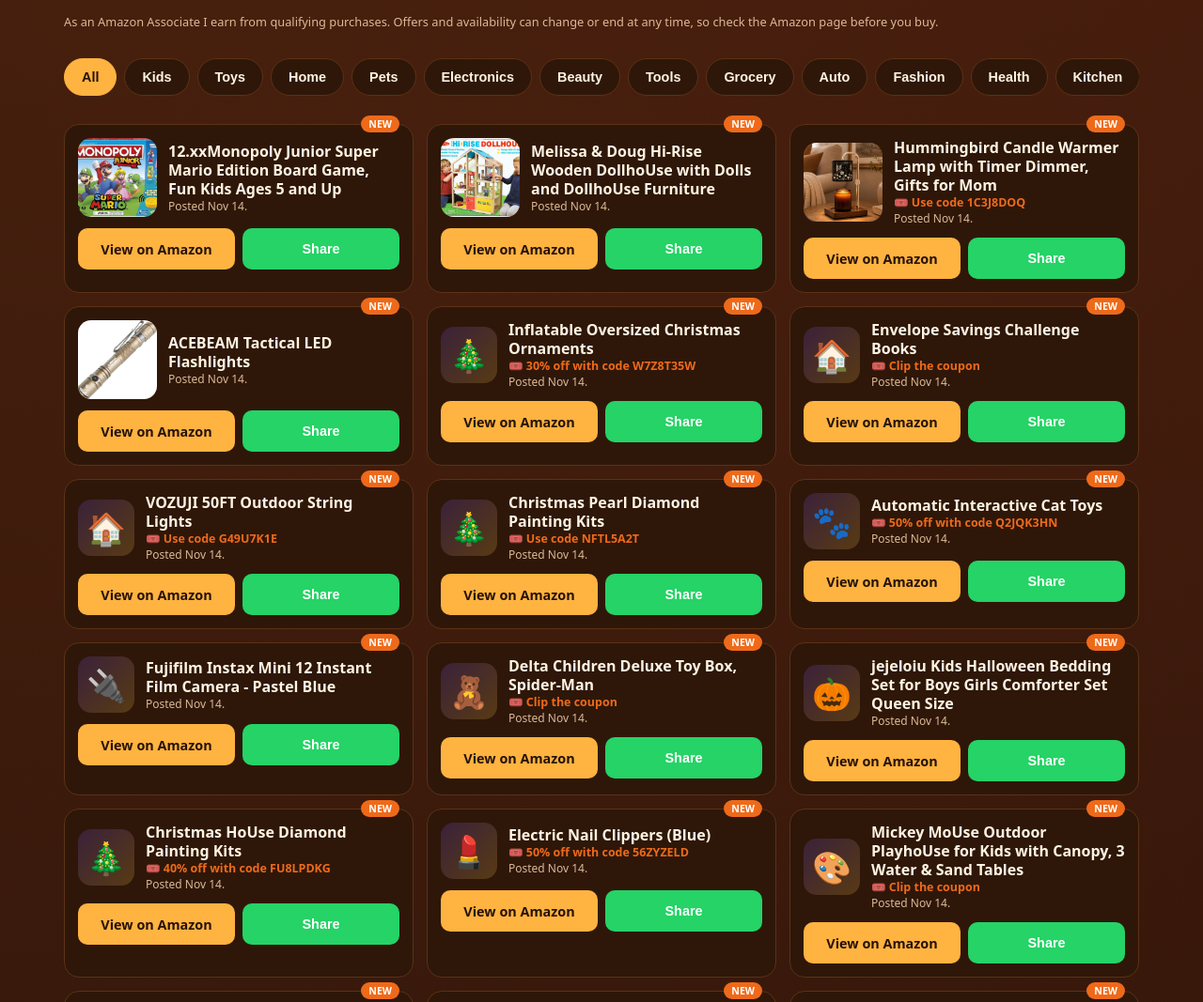
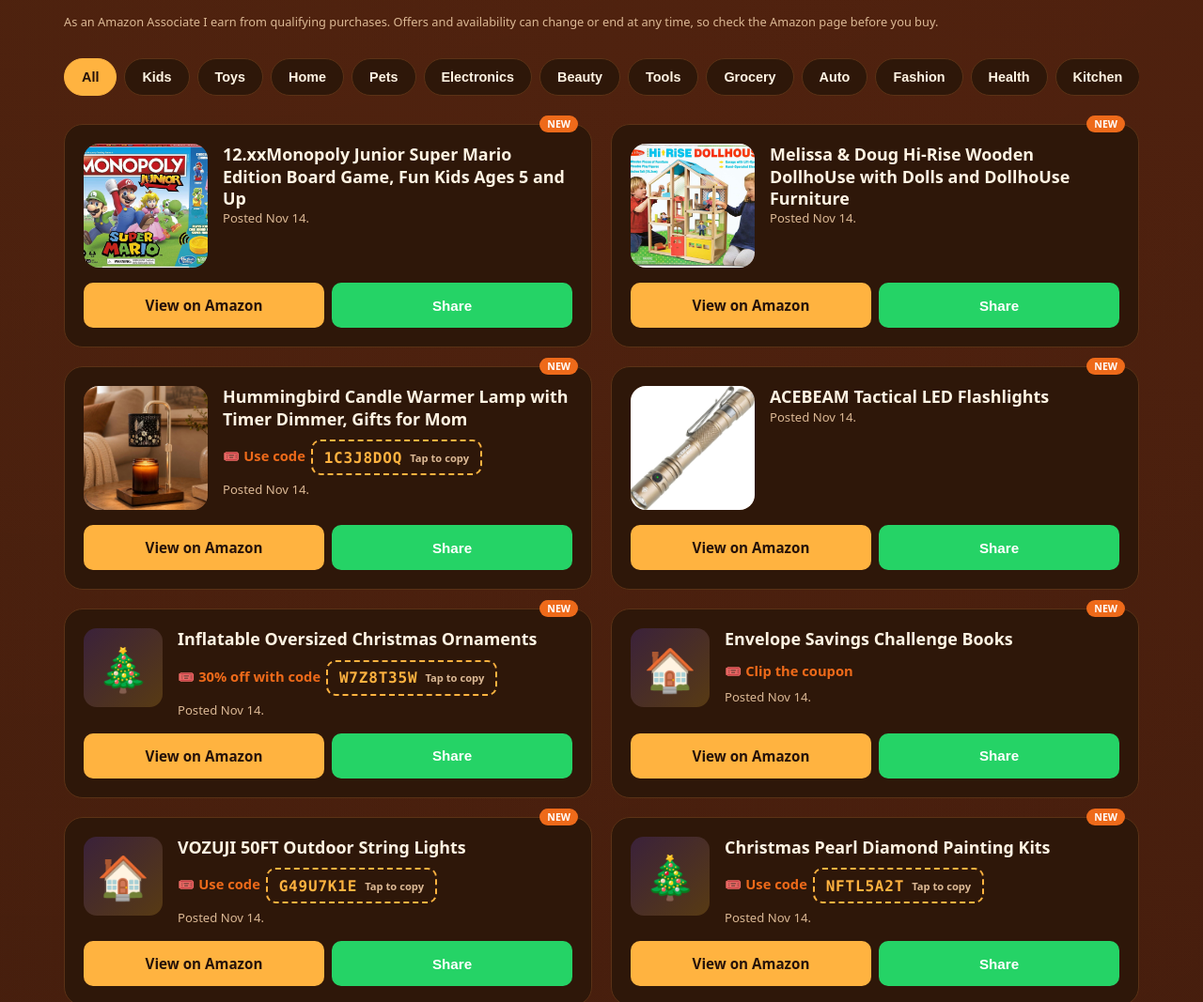
Before and after one commit to ankurjainoist/dealsgenieusa, a plain HTML site: page index.html in a window 1280 px wide. Shown: the part 1180-2247 px from the top of the page at 94% size. Drawn offline with Linux system fonts and the light colour scheme.

Commit message:
Add files via upload

```diff
--- a/index.html
+++ b/index.html
@@ -131,6 +131,30 @@ footer{text-align:center;color:var(--muted);font-size:.75rem;padding:24px 0}
 .leaf{position:fixed;top:-40px;z-index:5;pointer-events:none;user-select:none;animation:fall linear infinite;will-change:transform}
 @keyframes fall{0%{transform:translate3d(0,0,0) rotate(0)}100%{transform:translate3d(var(--dx,60px),calc(100vh + 80px),0) rotate(540deg)}}
 @media(prefers-reduced-motion:reduce){.leaf{display:none}}
+
+/* ===== bigger 2-column deal cards ===== */
+#list{grid-template-columns:repeat(2,minmax(0,1fr));gap:20px}
+@media(max-width:700px){#list{grid-template-columns:1fr}}
+#list .card{display:flex;flex-direction:column;padding:20px;border-radius:20px}
+#list .card .row{gap:16px;align-items:flex-start}
+#list .card .t{font-size:1.12rem;line-height:1.3}
+#list .card .em{width:84px;height:84px;font-size:2.8rem}
+#list .card .em.has-img{width:132px;height:132px;border-radius:16px}
+#list .card .muted{font-size:.82rem!important}
+#list .card .left{font-size:.92rem;margin:8px 0 4px;font-weight:700;line-height:1.9}
+#list .card .acts{margin-top:auto;padding-top:16px}
+#list .card .acts a,#list .card .acts button{min-height:48px;font-size:.95rem}
+.main .em.has-img{width:140px;height:140px}
+.main .left{font-size:.95rem;line-height:1.9}
+@media(max-width:480px){#list .card{padding:16px}#list .card .em.has-img{width:104px;height:104px}#list .card .em{width:72px;height:72px;font-size:2.3rem}.main .em.has-img{width:112px;height:112px}}
+/* ===== click-to-copy coupon chip ===== */
+.cp{display:inline-flex;align-items:center;gap:8px;margin:2px 2px;padding:6px 12px;border:2px dashed var(--gold);border-radius:10px;background:transparent;color:var(--gold);font:800 1rem ui-monospace,SFMono-Regular,Menlo,Consolas,monospace;letter-spacing:.8px;cursor:pointer;min-height:38px;vertical-align:middle;transition:background .15s,color .15s}
+.cp::after{content:"Tap to copy";font:600 .7rem system-ui,-apple-system,"Segoe UI",Roboto,sans-serif;letter-spacing:0;color:var(--muted)}
+.cp:hover{background:#ffc83d22}
+.cp:focus-visible{outline:3px solid var(--gold);outline-offset:2px}
+.cp.done{background:var(--gold);color:var(--ong);border-style:solid}
+.cp.done::after{content:"Copied ✓";color:var(--ong)}
+@media(prefers-reduced-motion:reduce){.cp{transition:none}}
 </style>
 </head>
 <body>
@@ -235,6 +259,13 @@ $('tick').innerHTML=(((TGV?['🦃 Happy Thanksgiving from DealsGenie!']:[]).conc
 const imgOf=d=>{const u=String(d.img||d.image||d.photo||d.pic||'').trim();return u&&!/api\.telegram\.org/i.test(u)&&/^(https:\/\/|\/|[\w.\-\/]+\.(jpe?g|png|webp|gif)(\?.*)?$)/i.test(u)?u:''};
 function pic(el,d){const u=imgOf(d);if(!u||!el)return;const i=document.createElement('img'),e=el.textContent;i.alt=d.t||'';i.loading='lazy';i.decoding='async';i.referrerPolicy='no-referrer';
 i.onerror=()=>{el.classList.remove('has-img');el.textContent=e;el.setAttribute('aria-hidden','true')};i.src=u;el.textContent='';el.removeAttribute('aria-hidden');el.classList.add('has-img');el.appendChild(i)}
+function copyCode(c,b){const ok=()=>{b.classList.add('done');clearTimeout(b._t);b._t=setTimeout(()=>b.classList.remove('done'),1800)};
+const fb=()=>{const t=document.createElement('textarea');t.value=c;t.setAttribute('readonly','');t.style.cssText='position:fixed;top:0;left:0;opacity:0';document.body.appendChild(t);t.select();try{document.execCommand('copy')}catch(e){}t.remove();ok()};
+if(navigator.clipboard&&window.isSecureContext)navigator.clipboard.writeText(c).then(ok,fb);else fb()}
+function fillNote(el,nt){const m=/\b[Cc]ode\s*:?\s*([A-Z0-9]{5,12})\b/.exec(nt);if(!m){el.textContent=nt;return}
+const code=m[1],at=m.index+m[0].length-code.length,b=document.createElement('button');b.type='button';b.className='cp';b.textContent=code;b.setAttribute('aria-label','Copy coupon code '+code);
+b.onclick=e=>{e.preventDefault();e.stopPropagation();copyCode(code,b)};
+el.appendChild(document.createTextNode(nt.slice(0,at)));el.appendChild(b);el.appendChild(document.createTextNode(nt.slice(at+code.length)))}
 function share(d){window.dgTrack&&window.dgTrack('share',{method:'whatsapp',item_id:d.t});const txt='🔥 '+d.t+(d.n&&!missed(d)?'\n'+d.n:'')+'\nSee the deal: https://dealsgenieusa.com/';
 open('https://wa.me/?text='+encodeURIComponent(txt),'_blank')}
 function votes(d){return +ls('v_'+d.t)||0}
@@ -242,7 +273,7 @@ function big(d,label){const nt=missed(d)?'':d.n;const w=document.createElement('
 w.innerHTML=`<span class="tag">${label}</span><div class="row" style="margin-top:10px"><div class="em" aria-hidden="true">${d.e}</div><div><div class="t" role="heading" aria-level="3"></div>${nt?`<div class="left" style="color:var(--gold);margin-top:6px">🎟️ <span class="nt"></span></div>`:''}<div class="muted" style="font-size:.78rem;margin-top:4px">${d.dt?'Posted '+d.dt+'. ':''}${missed(d)?'This offer may have ended. ':''}Check Amazon for the current price and offer.</div></div></div>
 <div class="acts"><a class="buy" target="_blank" rel="nofollow sponsored noopener">View on Amazon</a><button class="sh">Share on WhatsApp</button><button class="hot">👍 ${votes(d)}</button></div>
 <div class="muted" style="font-size:.72rem;margin-top:8px">As an Amazon Associate I earn from qualifying purchases.</div>`;
-w.querySelector('.t').textContent=d.t;pic(w.querySelector('.em'),d);if(nt)w.querySelector('.nt').textContent=nt;w.querySelector('.buy').href=lk(d.l);tag(w,d,'deal_of_the_day');
+w.querySelector('.t').textContent=d.t;pic(w.querySelector('.em'),d);if(nt)fillNote(w.querySelector('.nt'),nt);w.querySelector('.buy').href=lk(d.l);tag(w,d,'deal_of_the_day');
 w.querySelector('.sh').onclick=()=>share(d);
 w.querySelector('.hot').onclick=e=>{ls('v_'+d.t,votes(d)+1);e.target.textContent='👍 '+votes(d)};return w}
 // wish buttons
@@ -261,7 +292,7 @@ $('list').innerHTML=cat===MISS?'<p class="muted" style="grid-column:1/-1;margin:
 const card=d=>{const nt=missed(d)?'':d.n;const w=document.createElement('div');w.className='card'+(missed(d)?' old':'');
 w.innerHTML=`<div class="row"><div class="em" aria-hidden="true">${d.e}</div><div style="flex:1"><div class="t" role="heading" aria-level="3"></div>${nt?`<div class="left">🎟️ <span class="nt"></span></div>`:''}<div class="muted" style="font-size:.75rem">${d.dt?'Posted '+d.dt+'. ':''}${missed(d)?'Offer may have ended.':''}</div></div></div>
 <div class="acts"><a class="buy" target="_blank" rel="nofollow sponsored noopener">View on Amazon</a><button class="sh">Share</button></div>`;
-w.querySelector('.t').textContent=d.t;pic(w.querySelector('.em'),d);if(nt)w.querySelector('.nt').textContent=nt;w.querySelector('.buy').href=lk(d.l);tag(w,d,'list');w.querySelector('.sh').onclick=()=>share(d);if(missed(d))w.insertAdjacentHTML('afterbegin','<span class="newb miss">MISSED</span>');else if(d.dt&&d.dt===D[0].dt)w.insertAdjacentHTML('afterbegin','<span class="newb">NEW</span>');return w};
+w.querySelector('.t').textContent=d.t;pic(w.querySelector('.em'),d);if(nt)fillNote(w.querySelector('.nt'),nt);w.querySelector('.buy').href=lk(d.l);tag(w,d,'list');w.querySelector('.sh').onclick=()=>share(d);if(missed(d))w.insertAdjacentHTML('afterbegin','<span class="newb miss">MISSED</span>');else if(d.dt&&d.dt===D[0].dt)w.insertAdjacentHTML('afterbegin','<span class="newb">NEW</span>');return w};
 show.forEach(d=>$('list').appendChild(card(d)));
 const rec=act.length?old.filter(d=>age(d)<=7).slice(0,24):[];
 if(cat==='All'&&rec.length){$('list').insertAdjacentHTML('beforeend','<h2 style="grid-column:1/-1;font-size:1.1rem;margin:22px 0 0">⏰ Recently missed deals</h2><p class="muted" style="grid-column:1/-1;margin:0">These offers may have ended, so check the Amazon page for the current price and offer.</p>');rec.forEach(d=>$('list').appendChild(card(d)))}
```
